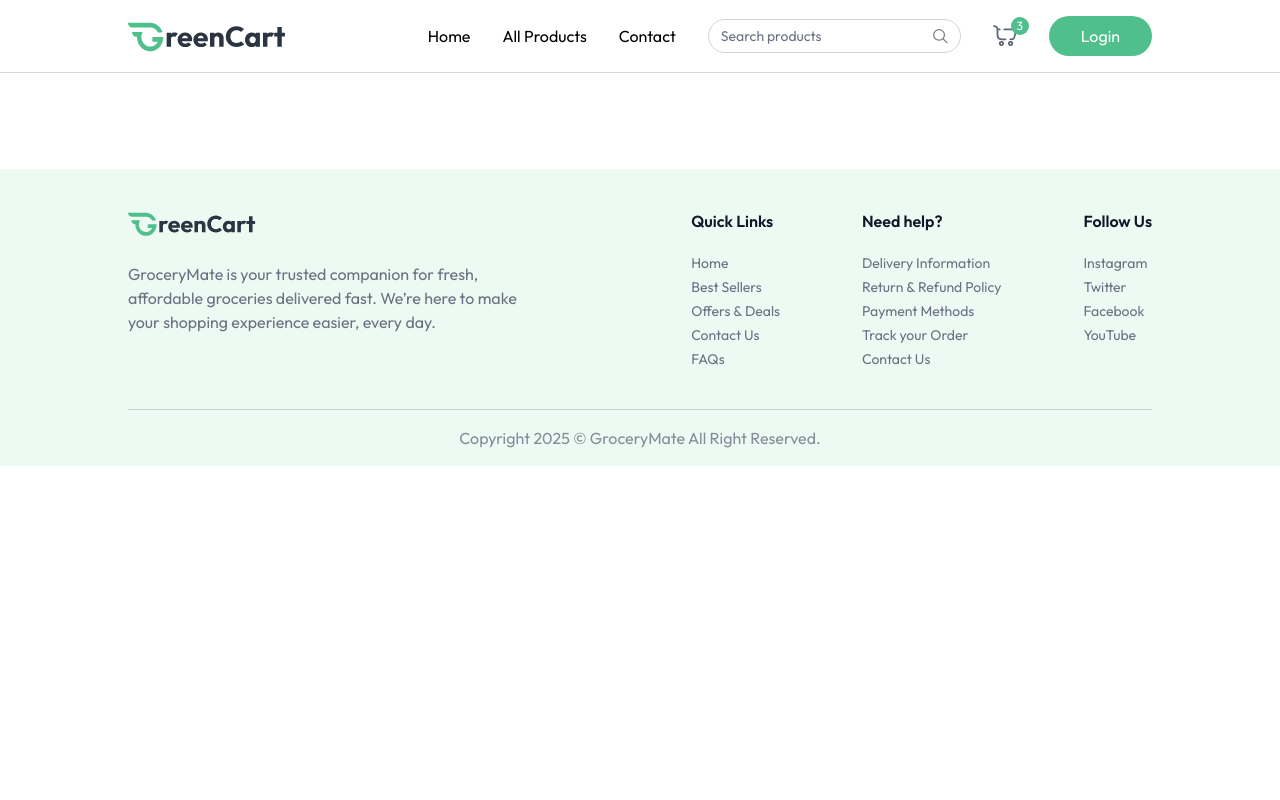
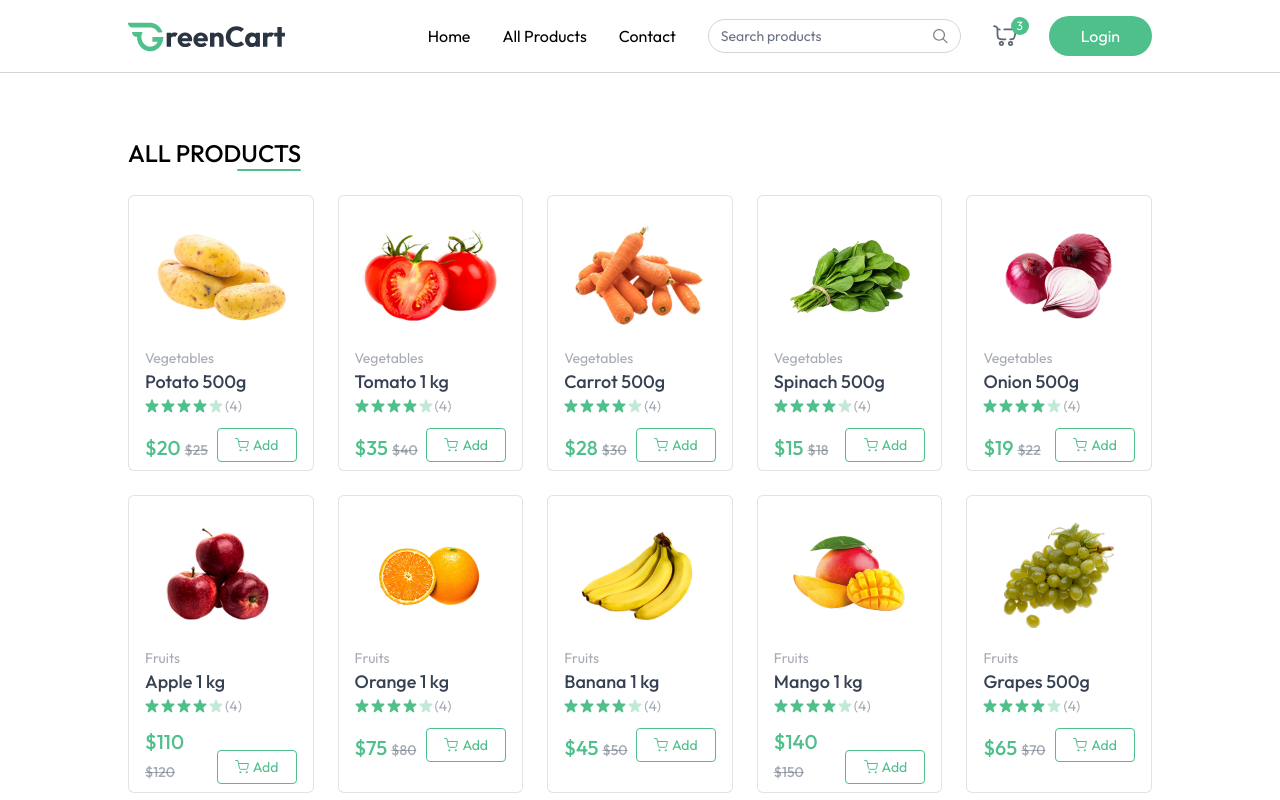
Before and after one commit to ayesorobolu/GroceryMate, a React (Vite) app in the folder Client/: page /products in a window 1280 px wide. Shown: the top 800 px of the page. Built offline with nearby package versions, Linux system fonts and the light colour scheme.

Commit message:
Feat: added All products component

```diff
--- a/Client/src/App.jsx
+++ b/Client/src/App.jsx
@@ -6,6 +6,7 @@
 import Footer from './Components/Footer'
 import { useAppContext } from './Context/AppContext'
 import Login from './Components/Login'
+import AllProducts from './Pages/AllProducts'
 
 const App = () => {
 
@@ -21,6 +22,7 @@
       <div className= {` ${isSellerPath ? " " : "px-6 md:px-16 lg:px-24 xl:px-32"}`}>
         <Routes>
           <Route path='/' element={ <Home/>} />
+          <Route path='/products' element={ <AllProducts/>} />
         </Routes>
       </div>
      {! isSellerPath &&  <Footer/>}
--- a/Client/src/Components/ProductCard.jsx
+++ b/Client/src/Components/ProductCard.jsx
@@ -7,7 +7,7 @@
     const {currency,addToCart,removeFromCart,cartItems,navigate } = useAppContext();
 
     return product && (
-        <div className="border border-gray-500/20 rounded-md md:px-4 px-3 py-2 bg-white min-w-56 max-w-56 w-full">
+        <div className="border border-gray-500/20 rounded-md md:px-4 px-3 py-2 bg-white w-full max-w-[220px] mx-auto">
 
             <div className="group cursor-pointer flex items-center justify-center px-2">
                 <img className="group-hover:scale-105 transition max-w-26 md:max-w-36" src={product.image[0]} alt={product.name} />
--- a/Client/src/Context/AppContext.jsx
+++ b/Client/src/Context/AppContext.jsx
@@ -16,6 +16,7 @@
     const [products, setProducts] = useState([])
 
     const [cartItems, setCartItems] = useState({})
+    const [searchQuery, setsearchQuery ] = useState({})
 
     //fetch all products
     const fetchProducts = async ()=>{
@@ -59,7 +60,8 @@
         fetchProducts()
     },[])
 
-    const value = {navigate, user, setUser, isSeller, setIsSeller, showUserLogin, setShowUserLogin, products, currency, addToCart, updateCartItem,removeFromCart,cartItems}
+    const value = {navigate, user, setUser, isSeller, setIsSeller, showUserLogin, setShowUserLogin, products, currency, addToCart,
+     updateCartItem,removeFromCart,cartItems, searchQuery, setsearchQuery}
     return <AppContext.Provider value={value}>
         {children}
     </AppContext.Provider>
--- /dev/null
+++ b/Client/src/Pages/AllProducts.jsx
@@ -0,0 +1,35 @@
+import React, { useEffect, useState } from 'react'
+import { useAppContext } from '../Context/AppContext'
+import ProductCard from '../Components/ProductCard';
+
+const AllProducts = () => {
+    const {products,searchQuery} = useAppContext();
+    const [filterProducts, setFilteredProducts] = useState([])
+
+    useEffect(()=>{
+       if(searchQuery.length > 0){
+        setFilteredProducts(products.filter(
+            product => product.name.toLowerCase.includes(searchQuery.toLowerCase())
+        ))}else{
+            setFilteredProducts(products)
+        }
+
+    },[products,searchQuery])
+  return (
+    <div className='mt-16 flex flex-col'>
+        <div className='flex flex-col items-end w-max'>
+            <p className='text-2xl font-medium uppercase'>All Products</p>
+            <div className='w-16 h-0.5 bg-[var(--color-primary)] rounded-full'></div>
+            </div>
+
+            <div className='grid grid-cols-2 sm:grid-cols-3 md:grid-cols-4 gap-3 md:gap-6 lg:grid-cols-5 mt-6 '>
+                {filterProducts.filter((product)=> product.inStock).map((product,index)=>(
+                    <ProductCard key={index} product={product}/>
+                ))}
+            </div>
+
+    </div>
+  )
+}
+
+export default AllProducts
```
